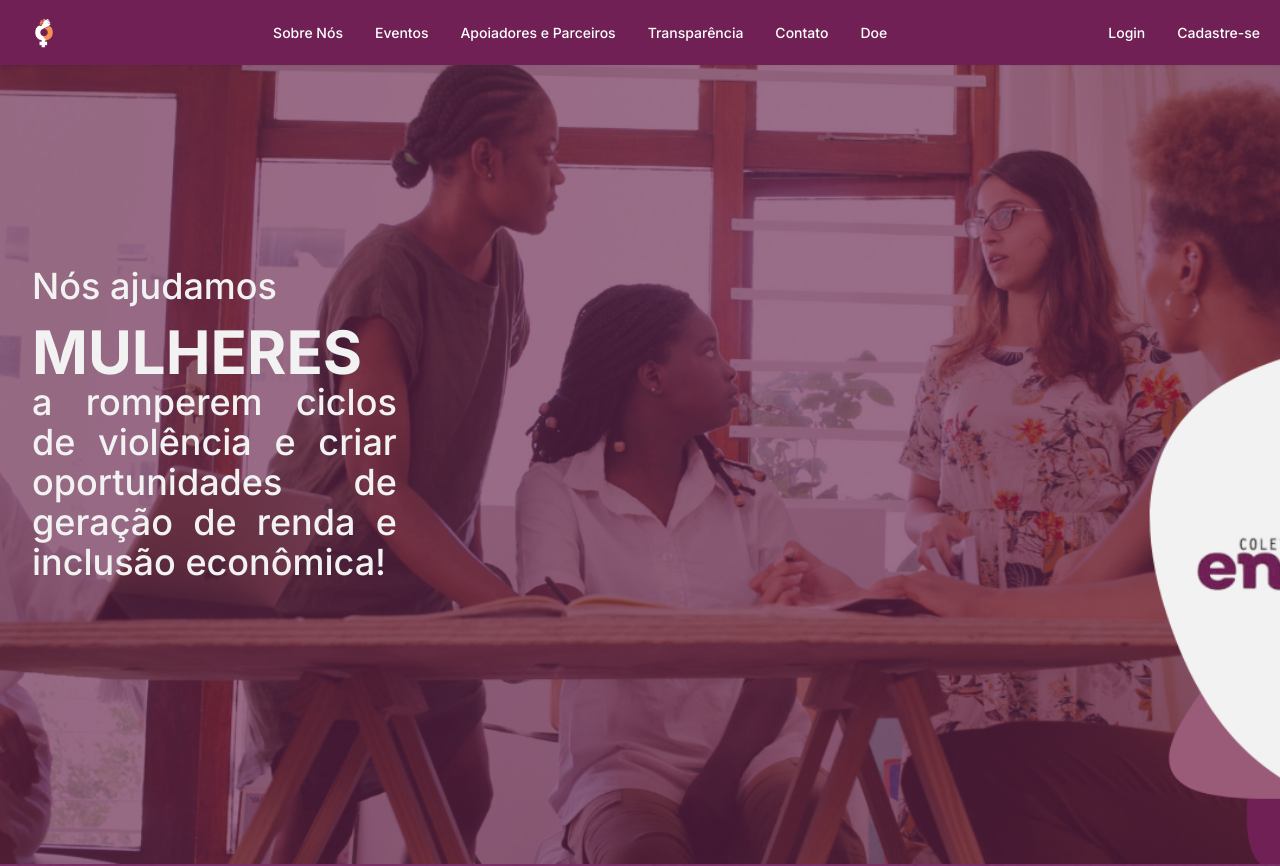
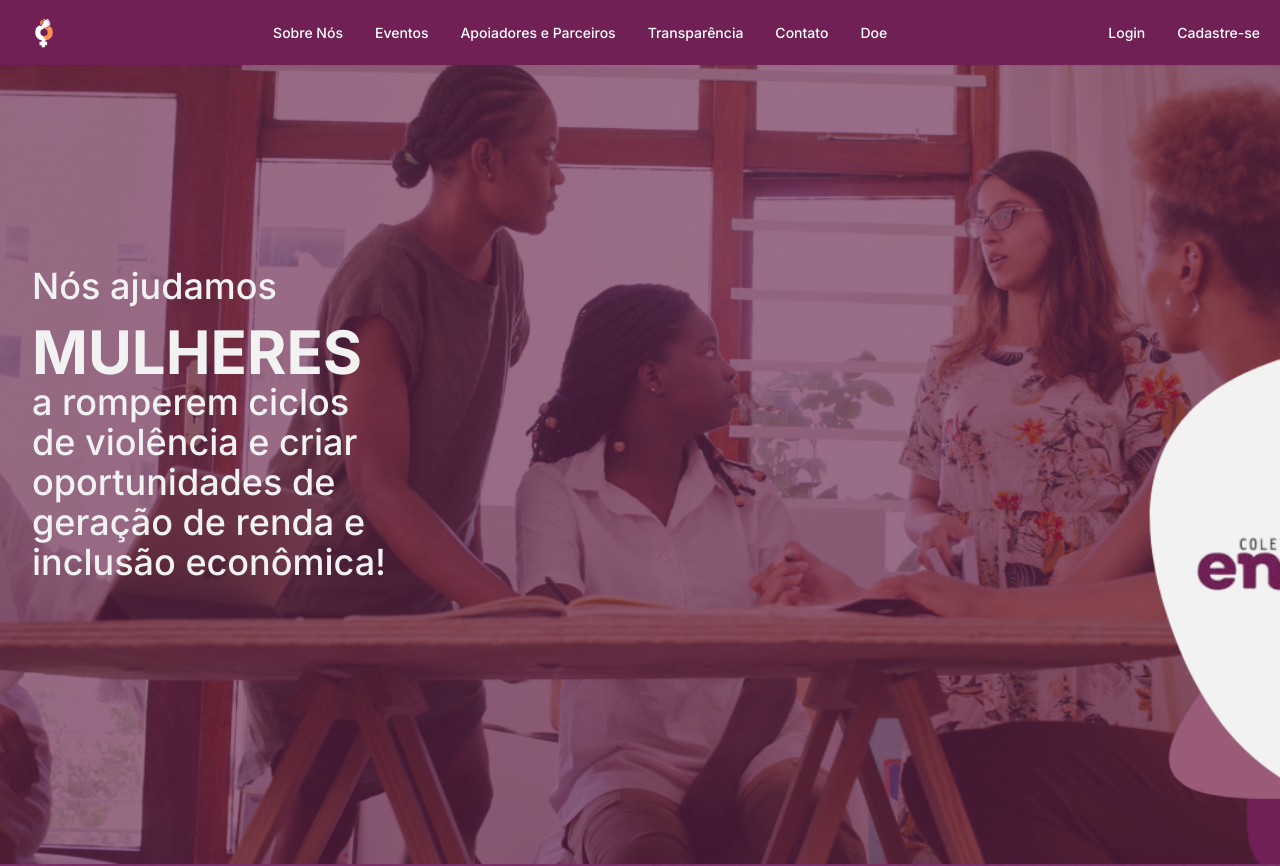
Before and after one commit to ONG-Coletivo-Encoraja/encoraja_frontend, a Next.js app in the folder my-app/: page / in a window 1280 px wide. Shown: the top 866 px of the page. Built offline with nearby package versions, Linux system fonts and the light colour scheme.

Commit message:
fix: text in homepage

```diff
--- a/my-app/src/app/(homepage)/page.tsx
+++ b/my-app/src/app/(homepage)/page.tsx
@@ -32,7 +32,7 @@ export default function Home() {
             <Label className="text-[#F2F2F2] text-5xl sm:text-6xl md:text-6xl lg:text-4xl xl:text-6xl font-bold max-w-[60%]">
               MULHERES
             </Label>
-            <Label className="text-[#F2F2F2] text-2xl sm:text-3xl md:text-3xl lg:text-1xl xl:text-4xl mb-4 max-w-[30%] text-justify">
+            <Label className="text-[#F2F2F2] text-2xl sm:text-3xl md:text-3xl lg:text-1xl xl:text-4xl mb-4 max-w-[30%] text-left">
               a romperem ciclos de violência e criar oportunidades de geração de renda e inclusão econômica!
             </Label>
           </div>
```
